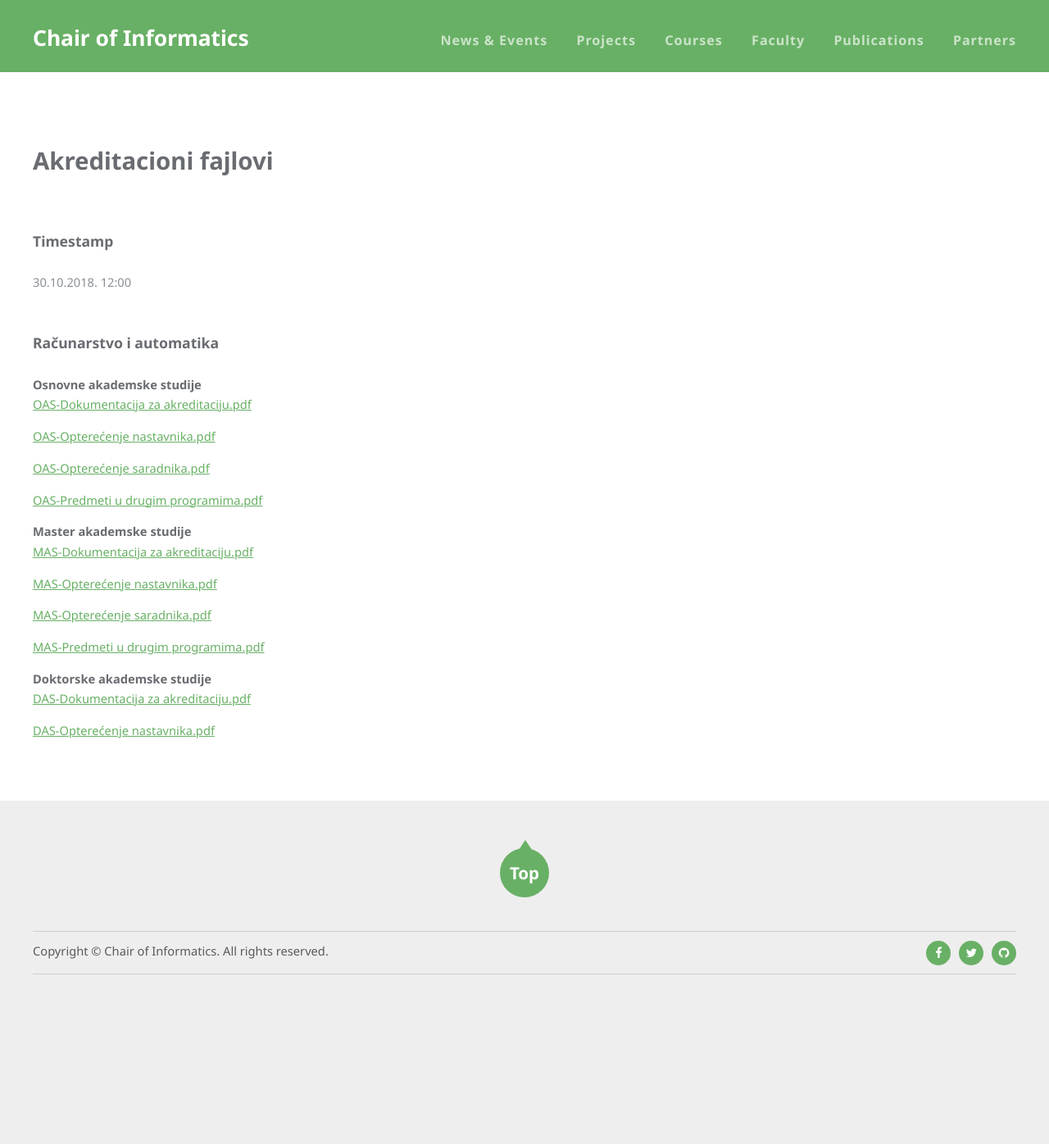
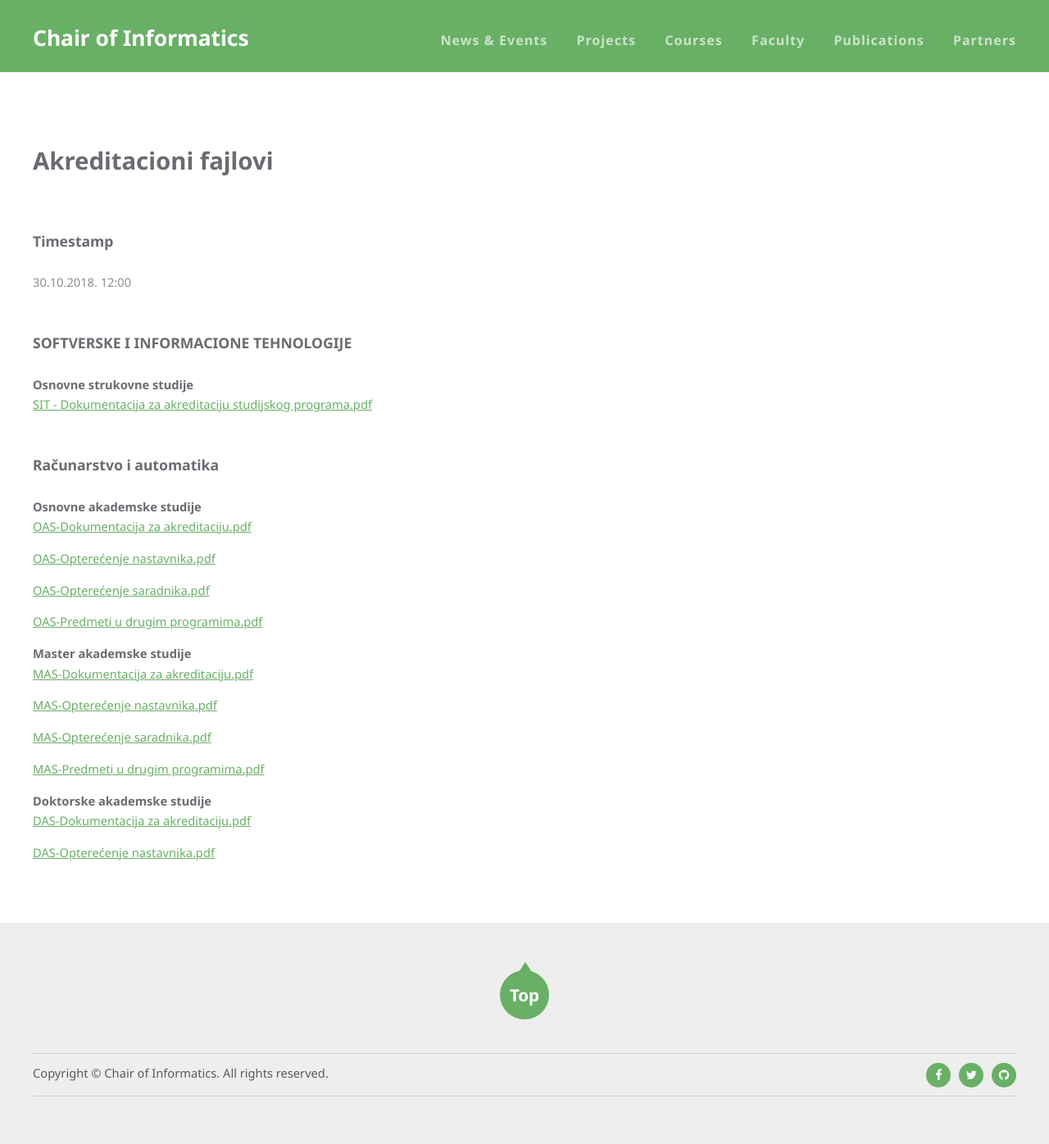
Before and after one commit to unsftn/informatika, a Jekyll site: the page built from akreditacija.md, in a window 1280 px wide. Shown: the whole page at 82% size. Built offline with Jekyll 4.4.1, drawn with Linux system fonts in a browser that asks for light colours; before the commit the page ends 1248 px from its top, so only the background shows below that.

Commit message:
Update akreditacija.md

```diff
--- a/akreditacija.md
+++ b/akreditacija.md
@@ -6,6 +6,12 @@ nomenu: true
 ---
 ### Timestamp
 30.10.2018. 12:00
+
+### SOFTVERSKE I INFORMACIONE TEHNOLOGIJE
+
+# Osnovne strukovne studije
+[SIT - Dokumentacija za akreditaciju studijskog programa.pdf](/files/akreditacija/SIT - Dokumentacija za akreditaciju studijskog programa.pdf)
+
 ### Računarstvo i automatika
 
 # Osnovne akademske studije
```
